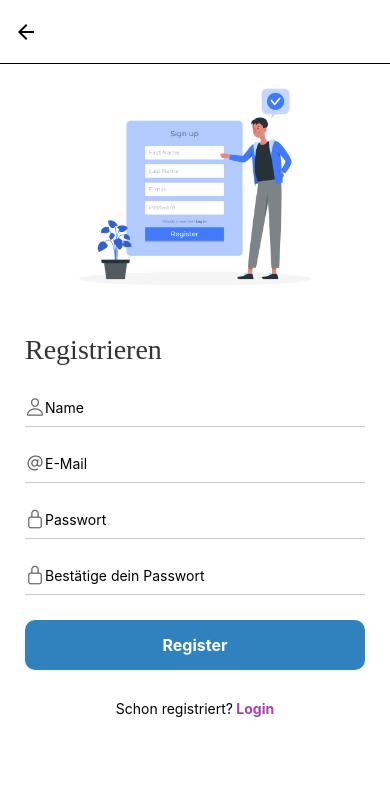
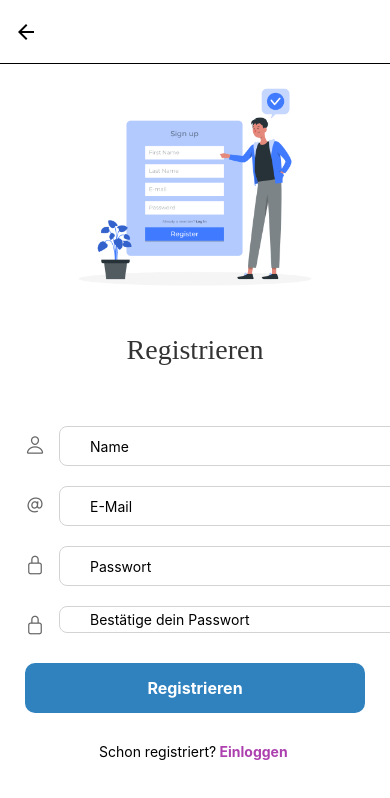
Before and after one commit to patrickavs/Fundbox24-frontend, a React Native app: screen /Register in a window 390 px wide. Shown: the top 798 px of the page. Built offline with nearby package versions, Linux system fonts and the light colour scheme; what react-native would draw is missing.

Commit message:
Styling LoginScreen and RegisterScreen

```diff
--- a/src/components/auth/LoginScreen.tsx
+++ b/src/components/auth/LoginScreen.tsx
@@ -5,7 +5,7 @@ import {
     Text,
     TouchableOpacity,
     Image,
-  Alert,
+    Alert, StyleSheet, TextInput,
 } from 'react-native';
 
 import Ionicons from 'react-native-vector-icons/Ionicons';
@@ -55,20 +55,23 @@ function LoginScreen(): React.JSX.Element {
           />
         </View>
 
+          <View style={styles.container}>
+              <View>
                   <Text
                       style={{
-            fontFamily: 'Roboto-Medium',
                           fontSize: 28,
-            fontWeight: '500',
+                          textAlign: 'center',
                           color: '#333',
-            marginBottom: 30,
+                          marginBottom: 70,
+                          marginTop: -30,
                       }}>
                       Login
                   </Text>
-
-        <InputField
-          placeholder={'E-Mail'}
-          icon={<Ionicons name="at-outline" size={20} color="#666" />}
+                  <View style={styles.containerIcon}>
+                      <Ionicons name="at-outline" size={20} color="#666" marginTop={10} marginRight={8}/>
+                      <TextInput
+                          style={styles.input}
+                          placeholder={'E-Mail                            '}
                           keyboardType="email-address"
                           fieldButtonLabel={''}
                           value={email}
@@ -76,30 +79,32 @@ function LoginScreen(): React.JSX.Element {
                               setEmail(text);
                           }}
                       />
-
-        <InputField
-          placeholder={'Passwort'}
-          icon={
+                  </View>
+                  <View style={styles.containerIcon}>
                       <Icon
                           name="lock"
                           size={20}
                           color="#666"
-              style={{marginLeft: -5, marginRight: 8}}
+                          style={{marginTop: 38, marginRight: 14}}
                       />
-          }
+                      <TextInput
+                          style={styles.input2}
+                          placeholder={'Passwort'}
                           inputType="password"
                           keyboardType={'visible-password'}
-          fieldButtonFunction={() => {}}
                           fieldButtonLabel={''}
                           value={password}
                           onChangeText={text => {
-            setPassword(text);
-          }}
+                              setPassword(text);}}
+                          fieldButtonFunction={() => {}}
                       />
+                  </View>
+              </View>
+          </View>
 
         <CustomButton
           testID="LoginButton"
-          label={'Login'}
+          label={'Einloggen'}
           onPress={onLogin}
           backgroundColor={AuthTheme.colors.secondaryBackground}
           fontSize={16}
@@ -113,7 +118,7 @@ function LoginScreen(): React.JSX.Element {
           }}>
           <Text>Noch keinen Account bei uns?</Text>
           <TouchableOpacity onPress={handleRegisterPress}>
-            <Text style={{color: '#AD40FF', fontWeight: '700'}}>
+            <Text style={{color: 'blue', fontWeight: '700'}}>
               {' '}
               Registriere dich hier
             </Text>
@@ -123,5 +128,55 @@ function LoginScreen(): React.JSX.Element {
     </SafeAreaView>
   );
 }
+const styles = StyleSheet.create({
+    input: {
+        borderRadius: 8,
+        borderColor: 'lightgray',
+        borderWidth: 1,
+        paddingVertical: 4,
+        paddingLeft: 30,
+        paddingRight: 180,
+    },
+    input2: {
+        borderRadius: 8,
+        borderColor: 'lightgray',
+        borderWidth: 1,
+        paddingVertical: 4,
+        paddingLeft: 30,
+        paddingRight: 245,
+        marginTop: 30,
+    },
+    containerIcon:{
+        display: 'flex',
+        flexDirection: 'row',
+        marginLeft: -25,
+    },
+    label: {
+        color: 'black',
+            padding: 8,
+    },
+        container: {
+            paddingHorizontal: 25,
+            marginBottom: 20,
+            marginTop: 20,
+            display: 'flex',
+            flexDirection: 'column',
+            gap: 10,
+        },
+        heading: {
+            fontSize: 17,
+        },
+        buttonContainer: {
+            display: 'flex',
+                flexDirection: 'column',
+                gap: 8,
+                marginTop: 15,
+                marginBottom: 10,
+        },
+        button: {
+            borderRadius: 8,
+                textAlign: 'left',
+        },
+    });
 
 export default LoginScreen;
--- a/src/components/auth/RegisterScreen.tsx
+++ b/src/components/auth/RegisterScreen.tsx
@@ -5,7 +5,7 @@ import {
     View,
     Text,
     TouchableOpacity,
-  Image,
+    Image, TextInput, StyleSheet,
 } from 'react-native';
 
 import DatePicker from 'react-native-date-picker';
@@ -20,6 +20,7 @@ import {useNavigation} from '@react-navigation/native';
 import {AuthTheme} from '../../constants/theme.ts';
 import {useUser} from '../../hooks/useUser.tsx';
 import {RegisterUserCredentials} from '../../types/user.ts';
+import Icon from "react-native-vector-icons/FontAwesome";
 
 const defaultRegisterCredentials: RegisterUserCredentials = {
   name: '',
@@ -87,6 +88,7 @@ function RegisterScreen() {
             fontWeight: '500',
             color: '#333',
             marginBottom: 30,
+            textAlign: 'center',
           }}>
           Registrieren
         </Text>
@@ -100,63 +102,91 @@ function RegisterScreen() {
           )}
         </View>
 
-        <InputField
+          <View style={styles.containerIcon}>
+              <Ionicons
+                  name="person-outline"
+                  size={20}
+                  color="#666"
+                  style={{marginTop: 38, marginRight: 14}}
+              />
+
+              <TextInput
+                  style={styles.input}
+                  testID="input-name"
                   placeholder={'Name'}
-          testID="input-name"
-          icon={<Ionicons name="person-outline" size={20} color="#666" />}
+                  inputType="name"
+                  fieldButtonLabel={''}
                   value={registerUserData.name}
                   onChangeText={name => setRegisterUserData(prev => ({...prev, name}))}
               />
+          </View>
+          <View style={styles.containerIcon}>
+              <Ionicons
+                  name="at-outline"
+                  size={20}
+                  color="#666"
+                  style={{marginTop: 38, marginRight: 14}}
+              />
 
-        <InputField
+              <TextInput
+                  style={styles.input2}
                   testID="input-email"
                   placeholder={'E-Mail'}
-          icon={<Ionicons name="at-outline" size={20} color="#666" />}
+                  inputType="name"
                   keyboardType="email-address"
+                  fieldButtonLabel={''}
                   value={registerUserData.email}
                   onChangeText={email =>
                       setRegisterUserData(prev => ({...prev, email}))
                   }
               />
-
-        <InputField
-          testID="input-password"
-          placeholder={'Passwort'}
-          icon={
+          </View>
+          <View style={styles.containerIcon}>
               <Ionicons
                   name="lock-closed-outline"
                   size={20}
                   color="#666"
-              style={{marginLeft: -5}}
+                  style={{marginTop: 38, marginRight: 14}}
               />
-          }
+
+              <TextInput
+                  style={styles.input4}
+                  testID="input-password"
+                  placeholder={'Passwort'}
                   inputType="password"
+                  keyboardType="email-address"
+                  fieldButtonLabel={''}
                   value={registerUserData.password}
                   onChangeText={password =>
                       setRegisterUserData(prev => ({...prev, password}))
                   }
               />
-
-        <InputField
-          placeholder={'Bestätige dein Passwort'}
-          icon={
+          </View>
+          <View style={styles.containerIcon}>
               <Ionicons
                   name="lock-closed-outline"
                   size={20}
                   color="#666"
-              style={{marginLeft: -5}}
+                  style={{marginTop: 38, marginRight: 14}}
               />
-          }
+
+              <TextInput
+                  style={styles.input3}
                   testID="input-password-repeat"
+                  placeholder={'Bestätige dein Passwort'}
                   inputType="password"
+                  keyboardType="email-address"
+                  fieldButtonLabel={''}
                   value={registerUserData.passwordRepeat}
                   onChangeText={passwordRepeat =>
                       setRegisterUserData(prev => ({...prev, passwordRepeat}))
                   }
               />
+          </View>
+
 
         <CustomButton
-          label={'Register'}
+          label={'Registrieren'}
           testID="button-register"
           onPress={() => registerCallback(registerUserData)}
           backgroundColor={AuthTheme.colors.secondaryBackground}
@@ -173,12 +203,57 @@ function RegisterScreen() {
           <TouchableOpacity
             onPress={() => navigation.goBack()}
             testID="back-button">
-            <Text style={{color: '#AD40AF', fontWeight: '700'}}> Login</Text>
+            <Text style={{color: '#AD40AF', fontWeight: '700'}}> Einloggen </Text>
           </TouchableOpacity>
         </View>
       </ScrollView>
     </SafeAreaView>
   );
-}
+}const styles = StyleSheet.create({
+    input: {
+        borderRadius: 8,
+        borderColor: 'lightgray',
+        borderWidth: 1,
+        paddingVertical: 4,
+        paddingLeft: 30,
+        paddingRight: 245,
+        marginTop: 30,
+        marginBottom: -10,
+    },
+    input2: {
+        borderRadius: 8,
+        borderColor: 'lightgray',
+        borderWidth: 1,
+        paddingVertical: 4,
+        paddingLeft: 30,
+        paddingRight: 245,
+        marginTop: 30,
+        marginBottom: -10,
+    },
+    input3: {
+        borderRadius: 8,
+        borderColor: 'lightgray',
+        borderWidth: 1,
+        paddingVertical: 4,
+        paddingLeft: 30,
+        paddingRight: 130,
+        marginTop: 30,
+        marginBottom: 30,
+    },
+    input4: {
+        borderRadius: 8,
+        borderColor: 'lightgray',
+        borderWidth: 1,
+        paddingVertical: 4,
+        paddingLeft: 30,
+        paddingRight: 225,
+        marginTop: 30,
+        marginBottom: -10,
+    },
+    containerIcon:{
+        display: 'flex',
+        flexDirection: 'row',
+    },
+});
 
 export default RegisterScreen;
```
Lines whose indentation alone changed are shown as unchanged.
